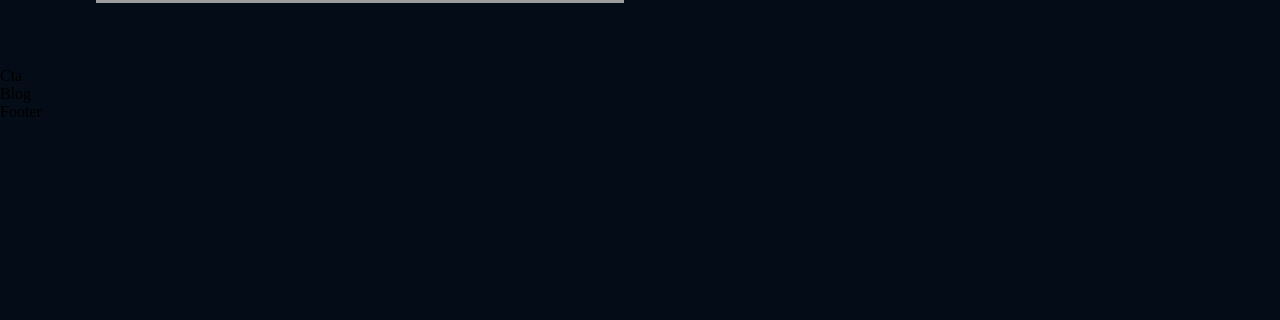
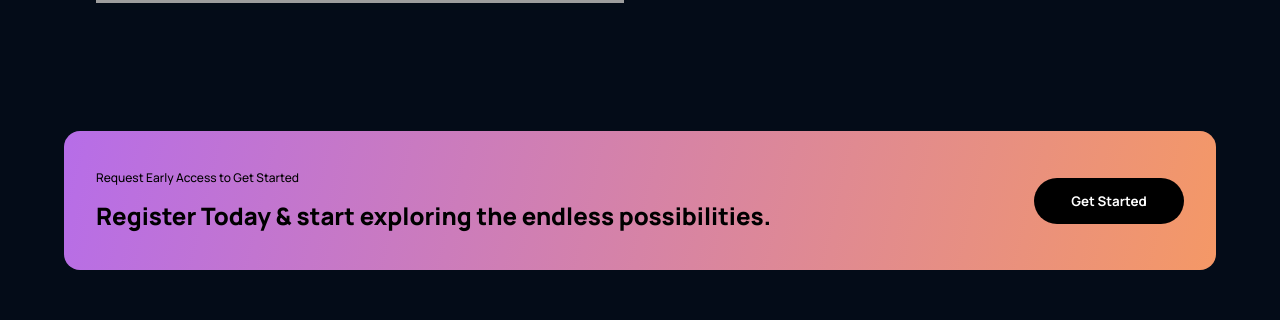
Before and after one commit to franbz1/ui-react-1, a React (Create React App) app: page / in a window 1280 px wide. Shown: the part 2652-2972 px from the top of the page. Before the commit the page ends 2773 px from the top, so only its background shows below. Built offline with nearby package versions, Linux system fonts and the light colour scheme; grey boxes are pictures that could not be loaded; the HTML template or start-up script is replaced by a standard one.

Commit message:
componente cta completo

```diff
--- a/src/components/cta/Cta.jsx
+++ b/src/components/cta/Cta.jsx
@@ -1,10 +1,18 @@
-import React from 'react'
-import './cta.css'
+import React from 'react';
+import './cta.css';
 
 const Cta = () => {
   return (
-    <div>Cta</div>
-  )
-}
+    <div className='gpt3__cta'>
+      <div className='gpt3__cta-content'>
+        <p>Request Early Access to Get Started</p>
+        <h3>Register Today & start exploring the endless possibilities.</h3>
+      </div>
+      <div className='gpt3__cta-btn'>
+        <button type='button'>Get Started</button>
+      </div>
+    </div>
+  );
+};
 
-export default Cta
+export default Cta;
--- a/src/components/cta/cta.css
+++ b/src/components/cta/cta.css
@@ -0,0 +1,55 @@
+.gpt3__cta{
+  display: flex;
+  justify-content: space-between;
+  align-items: center;
+  flex-direction: row;
+
+  padding: 2rem;
+  margin: 4rem;
+  border-radius: 1rem;
+  background: var(--gradient-bar);
+}
+
+.gpt3__cta-content{
+  display: flex;
+  flex-direction: column;
+
+  text-align: left;
+}
+
+.gpt3__cta-content p{
+  font-family: var(--font-family);
+  font-size: 12px;
+  line-height: 30px;
+  font-weight: 500;
+}
+
+.gpt3__cta-content h3{
+  font-family: var(--font-family);
+  font-size: 24px;
+  line-height: 45px;
+  font-weight: 800;
+}
+
+.gpt3__cta-btn{
+  display: flex;
+  justify-content: center;
+  align-items: center;
+
+  margin-left: 2rem;
+}
+
+.gpt3__cta-btn button{
+  background: #000;
+  color: #fff;
+  font-family: var(--font-family);
+  font-weight: 700;
+  line-height: 30px;
+  padding: 0.5rem 1rem;
+  border-radius: 2rem;
+
+  border: none;
+  outline: none;
+  cursor: pointer;
+  min-width: 150px;
+}
```
